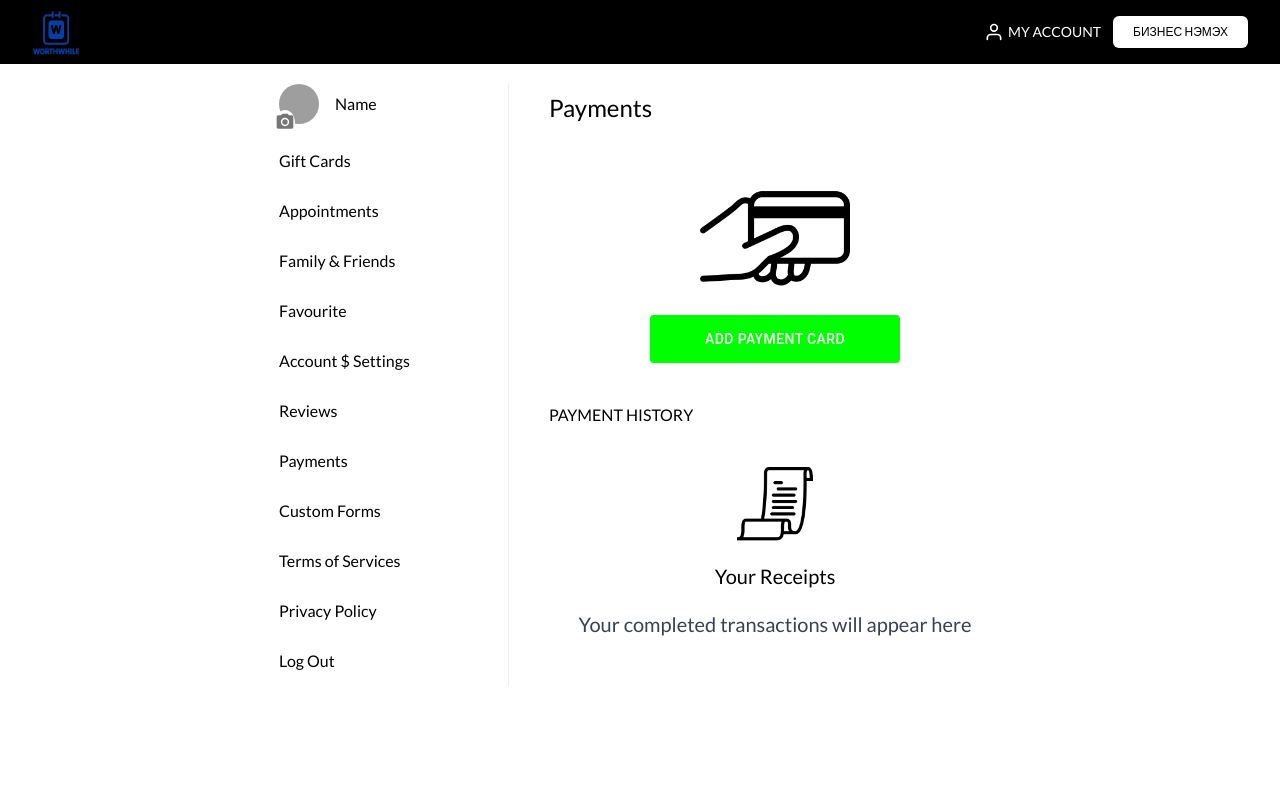
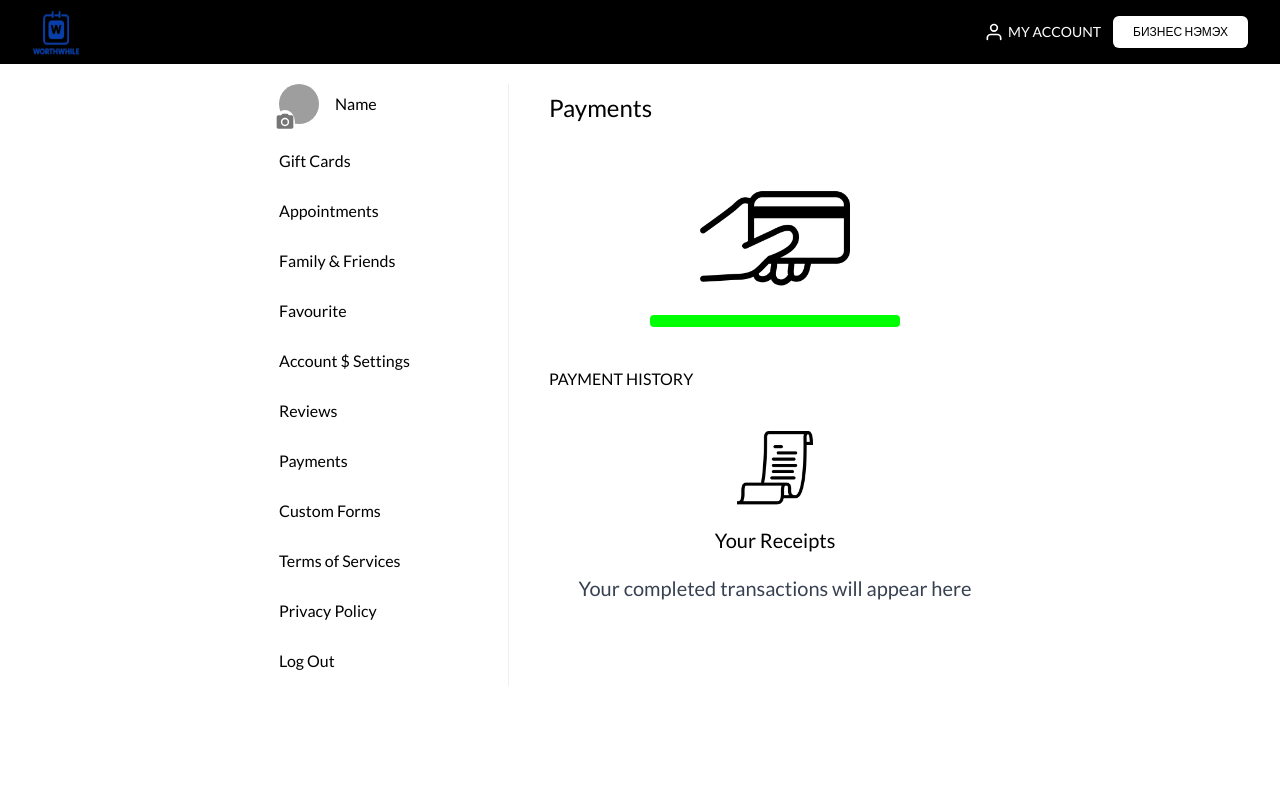
Before and after one commit to Azure-Leap/WorthWhile, a Next.js app in the folder ww-frontend/: page /profile/payments in a window 1280 px wide. Shown: the top 800 px of the page. Built offline with nearby package versions, Linux system fonts and the light colour scheme; grey boxes are pictures that could not be loaded.

Commit message:
commented errors

```diff
--- a/ww-frontend/src/pages/profile/family-and-friends/index.tsx
+++ b/ww-frontend/src/pages/profile/family-and-friends/index.tsx
@@ -25,7 +25,7 @@ const Profile = () => {
             manage their appointments, receive notifications, and make payments.
           </p>
           <div className="my-10">
-            <Button
+            {/* <Button
               sx={{
                 border: "2px solid gray",
                 color: "black",
@@ -53,7 +53,7 @@ const Profile = () => {
               }}
             >
               <BasicModal />
-            </Button>
+            </Button> */}
           </div>
         </div>
       </div>
--- a/ww-frontend/src/pages/profile/payments/index.tsx
+++ b/ww-frontend/src/pages/profile/payments/index.tsx
@@ -27,7 +27,7 @@ const Profile = () => {
               },
             }}
           >
-            <BasicModal />
+            {/* <BasicModal /> */}
           </Button>
         </div>
         <div>
```
